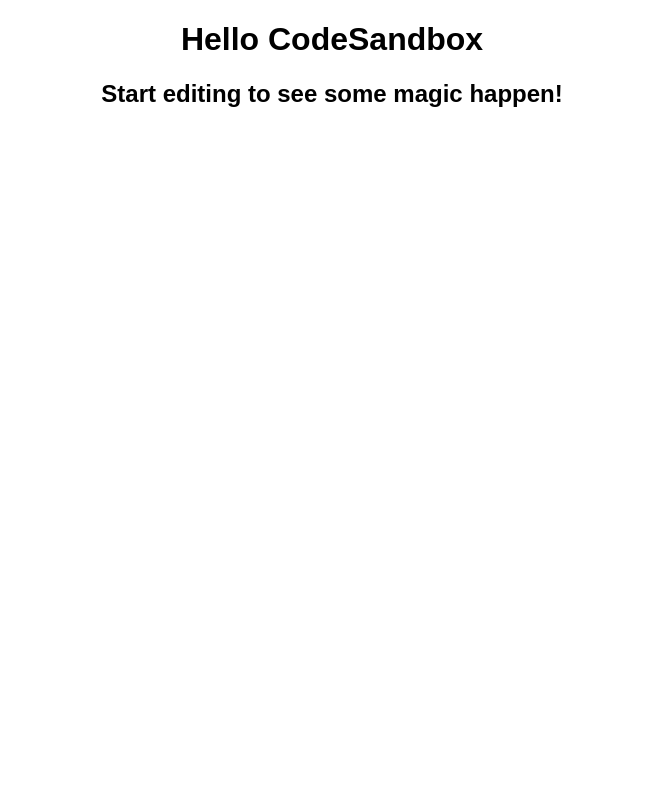
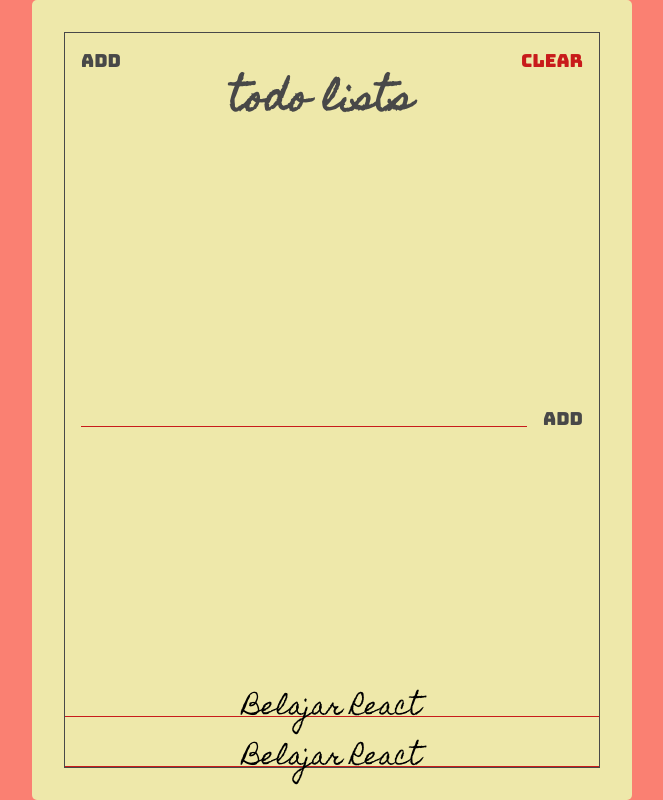
Before and after one commit to HilariusBryan/react-todolist, a React (Create React App) app: page / in a window 1280 px wide. Shown: the whole page, without its empty margins (308-971 px from the left). Built offline with nearby package versions, Linux system fonts and the light colour scheme.

Commit message:
imigrasi html ke react

```diff
--- a/public/index.html
+++ b/public/index.html
@@ -1,16 +1,26 @@
 <!DOCTYPE html>
 <html lang="en">
-
   <head>
-	<meta charset="utf-8">
-	<meta name="viewport" content="width=device-width, initial-scale=1, shrink-to-fit=no">
-	<meta name="theme-color" content="#000000">
+    <meta charset="utf-8" />
+    <meta
+      name="viewport"
+      content="width=device-width, initial-scale=1, shrink-to-fit=no"
+    />
+    <meta name="theme-color" content="#000000" />
     <!--
       manifest.json provides metadata used when your web app is added to the
       homescreen on Android. See https://developers.google.com/web/fundamentals/engage-and-retain/web-app-manifest/
     -->
-	<link rel="manifest" href="%PUBLIC_URL%/manifest.json">
-	<link rel="shortcut icon" href="%PUBLIC_URL%/favicon.ico">
+    <link rel="manifest" href="%PUBLIC_URL%/manifest.json" />
+    <link rel="shortcut icon" href="%PUBLIC_URL%/favicon.ico" />
+    <link
+      href="https://fonts.googleapis.com/css2?family=Homemade+Apple&display=swap"
+      rel="stylesheet"
+    />
+    <link
+      href="https://fonts.googleapis.com/css2?family=Bungee&display=swap"
+      rel="stylesheet"
+    />
     <!--
       Notice the use of %PUBLIC_URL% in the tags above.
       It will be replaced with the URL of the `public` folder during the build.
@@ -39,5 +49,4 @@
       To create a production bundle, use `npm run build` or `yarn build`.
     -->
   </body>
-
 </html>
--- a/src/App.js
+++ b/src/App.js
@@ -3,9 +3,28 @@
 
 export default function App() {
   return (
-    <div className="App">
-      <h1>Hello CodeSandbox</h1>
-      <h2>Start editing to see some magic happen!</h2>
+    <div className="container">
+      <div className="frame">
+        <section className="header">
+          <button className="header-btn main-black-color">Add</button>
+          <h1 className="header-title">Todo Lists</h1>
+          <button className="header-btn main-red-color">Clear</button>
+        </section>
+        <section className="add">
+          <form className="add-form">
+            <input type="text" className="add-input" />
+            <button className="add-btn main-black-color">Add</button>
+          </form>
+        </section>
+        <section className="todos">
+          <div className="todo">
+            <span className="todo-text">Belajar React</span>
+          </div>
+          <div className="todo">
+            <span className="todo-text">Belajar React</span>
+          </div>
+        </section>
+      </div>
     </div>
   );
 }
--- a/src/styles.css
+++ b/src/styles.css
@@ -1,4 +1,140 @@
-.App {
-  font-family: sans-serif;
+* {
+  box-sizing: border-box;
+}
+
+:root {
+  --main-red-color: #c81b1b;
+  --main-black-color: #484848;
+}
+.main-red-color {
+  color: var(--main-red-color);
+}
+.main-black-color {
+  color: var(--main-black-color);
+}
+
+html {
+  font-size: 10px;
+}
+
+body {
+  display: flex;
+  justify-content: center;
+  align-content: center;
+  align-items: center;
+  height: 100vh;
+  background-color: salmon;
+}
+
+body,
+html {
+  margin: 0;
+  padding: 0;
+  font-family: -apple-system, BlinkMacSystemFont, "Segoe UI", Roboto, Oxygen,
+    Ubuntu, Cantarell, "Open Sans", "Helvetica Neue", sans-serif;
+}
+
+.container {
+  width: 600px;
+  height: 800px;
+  background-color: palegoldenrod;
+  border-radius: 5px;
+  padding: 32px;
+}
+
+.frame {
+  border: 1px solid var(--main-black-color);
+  height: 100%;
+  display: flex;
+  flex-direction: column;
+  justify-content: space-between;
+}
+
+.header {
+  display: flex;
+  align-items: flex-start;
+}
+
+.header-title {
+  flex: 1;
+  font-size: 3.6rem;
   text-align: center;
+  font-family: "Homemade Apple", sans-serif;
+  text-transform: lowercase;
+  color: var(--main-black-color);
 }
+
+.header-btn {
+  font-size: 1.8rem;
+  font-family: "Bungee", sans-serif;
+  padding: 16px;
+  background: unset;
+  border: unset;
+  outline: unset;
+  cursor: pointer;
+}
+
+.header-btn.main-red-color:active {
+  text-shadow: 1px 1px 2px var(--main-red-color);
+}
+
+.header-btn.main-black-color:active {
+  text-shadow: 1px 1px 2px var(--main-black-color);
+}
+
+.add-btn.main-black-color:active {
+  text-shadow: 1px 1px 2px var(--main-black-color);
+}
+
+.add {
+  padding: 16px;
+}
+
+.add-form {
+  display: flex;
+  align-items: flex-start;
+}
+
+.add-input {
+  background: unset;
+  border: unset;
+  padding: 0;
+  flex: 1;
+  border-bottom: 1px solid var(--main-red-color);
+  font-family: "Homemade Apple", sans-serif;
+  font-size: 16px;
+  text-transform: lowercase;
+}
+
+.add-btn {
+  font-size: 1.8rem;
+  font-family: "Bungee", sans-serif;
+  padding: 16px;
+  padding-right: unset;
+  background: unset;
+  border: unset;
+  cursor: pointer;
+  outline: unset;
+}
+
+.todos {
+  display: flex;
+  flex-direction: column;
+}
+
+.todo {
+  position: relative;
+  flex: 1 0 auto;
+  text-align: center;
+  min-height: 34px;
+  margin: 16px 0 0;
+  font-family: "Homemade Apple", sans-serif;
+  font-size: 24px;
+  border-bottom: 1px solid var(--main-red-color);
+}
+
+.todo-text {
+  position: absolute;
+  left: 50%;
+  transform: translate(-50%);
+}
```
Also changed, not shown: package.json (+9 -4 lines). Lines whose indentation alone changed are shown as unchanged.
